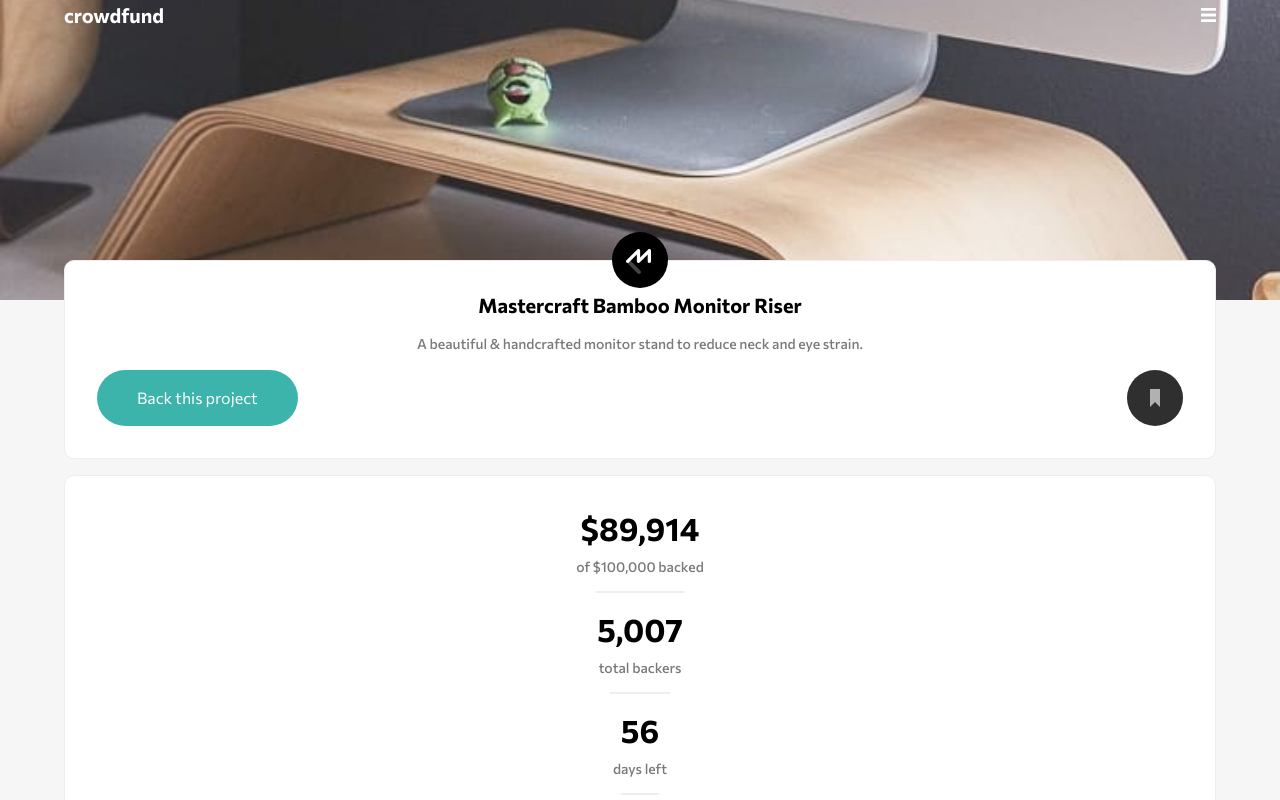
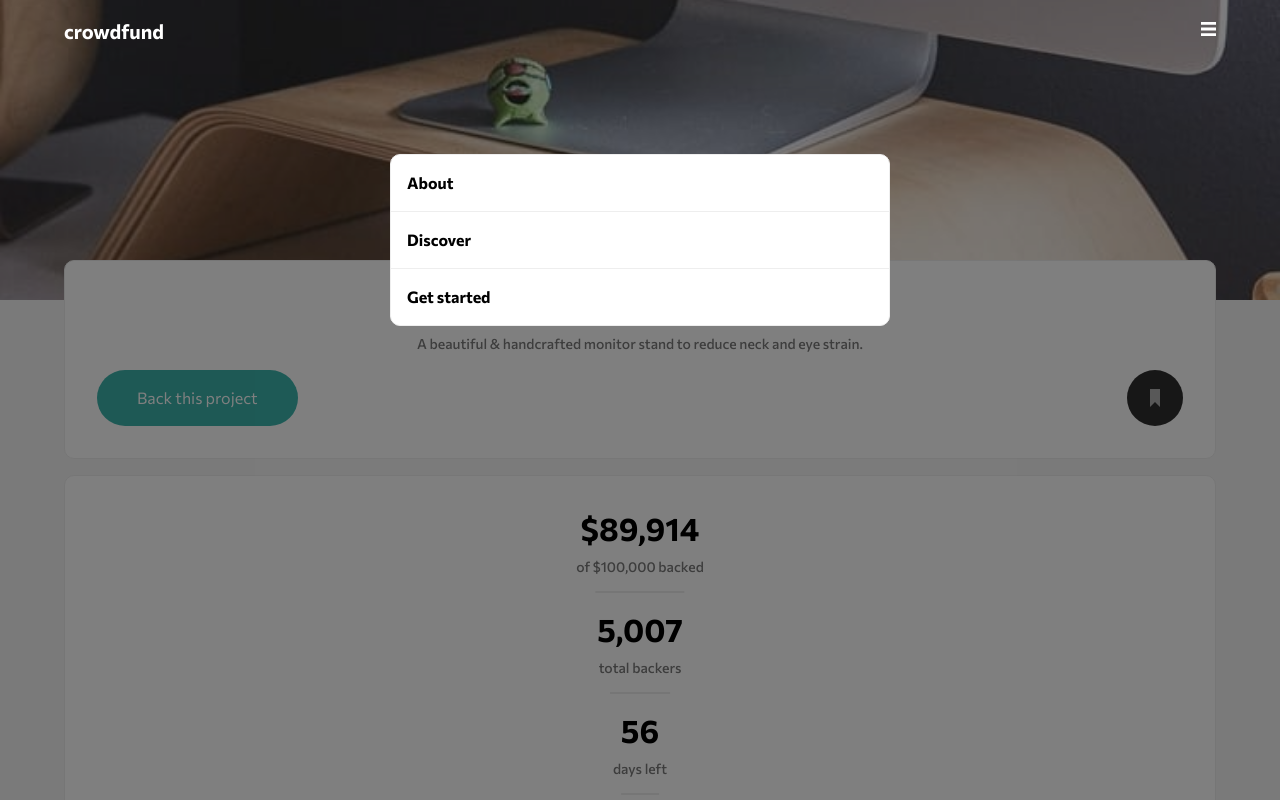
Before and after one commit to pullupjumper/crowdfunding, a website built with webpack: page src/pages/index.html in a window 1280 px wide. Shown: the top 800 px of the page. Built offline with nearby package versions, Linux system fonts and the light colour scheme.

Commit message:
Updated header, dropdown and modal.

```diff
--- a/src/pages/index.html
+++ b/src/pages/index.html
@@ -12,11 +12,24 @@
 <body>
 <header class="header">
   <!--<div class="hero"></div>-->
-  <div class="container d-flex justify-content-between align-items-center">
-    <a href="#" class="header__brand">crowdfund</a>
-    <a href="#" class="header__hamburger"></a>
+  <div class="header__sub">
+    <div class="container d-flex justify-content-between align-items-center">
+      <a href="#" class="header__brand">crowdfund</a>
+      <div class="dropdown">
+        <a href="#" class="dropdown__toggle"></a>
+      </div>
+    </div>
   </div>
 </header>
+<div class="modal__overlay modal__overlay--active">
+  <div class="modal__container">
+    <div class="dropdown__menu">
+      <a href="#" class="dropdown__item">About</a>
+      <a href="#" class="dropdown__item">Discover</a>
+      <a href="#" class="dropdown__item">Get started</a>
+    </div>
+  </div>
+</div>
 <section class="container" style="position: relative">
   <div class="content">
     <div class="card">
--- /dev/null
+++ b/src/scss/components/_dropdown.scss
@@ -0,0 +1,45 @@
+.dropdown {
+  position: relative;
+
+  &__toggle {
+    display: inline-block;
+    width: 15px;
+    height: 16px;
+    //font-size: var(--fs-300);
+    color: var(--clr-white);
+    background: url(".././images/icon-hamburger.svg") no-repeat center/100%;
+  }
+
+  //&__menu {
+  //  position: absolute;
+  //  right: 0;
+  //  top: 24px;
+  //  width: 300px;
+  //  background: var(--clr-white);
+  //  border-radius: 10px;
+  //  border: 1px solid var(--clr-border);
+  //
+  //  //&:after {
+  //  //  display: block;
+  //  //  content: '';
+  //  //  margin: 100%;
+  //  //  //width: 100%;
+  //  //  //height: 100%;
+  //  //  background: rgba(0, 0, 0, 50%);
+  //  //}
+  //
+  //  .dropdown__item {
+  //    display: block;
+  //    padding: 16px;
+  //    border-bottom: 1px solid var(--clr-border);
+  //    text-decoration: none;
+  //    font-size: var(--fs-600);
+  //    font-weight: var(--fw-800);
+  //    color: var(--clr-black);
+  //
+  //    &:last-child {
+  //      border-bottom: none;
+  //    }
+  //  }
+  //}
+}
--- a/src/scss/components/_header.scss
+++ b/src/scss/components/_header.scss
@@ -2,6 +2,14 @@
 .header {
   background: url(".././images/image-hero-mobile.jpg") no-repeat center center/ 100%;
   height: 300px;
+
+  &__sub {
+    position: fixed;
+    padding: 16px 0;
+    left: 0;
+    right: 0;
+    z-index: 300;
+  }
 
   &__brand {
     text-decoration: none;
@@ -9,15 +17,6 @@
     font-size: var(--fs-700);
     font-family: var(--ff-primary);
     font-weight: var(--fw-800);
-  }
-
-  &__hamburger {
-    display: inline-block;
-    width: 15px;
-    height: 16px;
-    //font-size: var(--fs-300);
-    color: var(--clr-white);
-    background: url(".././images/icon-hamburger.svg") no-repeat center/100%;
   }
 }
 
--- /dev/null
+++ b/src/scss/components/_modal.scss
@@ -0,0 +1,29 @@
+.modal__overlay {
+
+  display: none;
+  justify-content: center;
+  align-items: center;
+  position: fixed;
+  top: 0;
+  bottom: 0;
+  left: 0;
+  right: 0;
+  background-color: rgba(0, 0, 0, .5);
+  //opacity: 0;
+  transition: opacity .2s ease;
+  z-index: 200;
+
+  .modal__container {
+    position: absolute;
+    left: 50%;
+    top: 30%;
+    transform: translate(-50%, -50%);
+    width: 90%;
+    max-width: 500px;
+    z-index: 300;
+  }
+
+  &.modal__overlay--active {
+    display: flex;
+  }
+}
--- a/src/scss/index.scss
+++ b/src/scss/index.scss
@@ -5,6 +5,8 @@
 @import "./components/card";
 @import "./components/btn";
 @import "./components/progressbar";
+@import "./components/dropdown";
+@import "./components/modal";
 
 .content {
   position: absolute;
@@ -105,3 +107,27 @@
     }
   }
 }
+
+.dropdown__menu {
+  //position: absolute;
+  //right: 0;
+  //top: 24px;
+  //width: 300px;
+  background: var(--clr-white);
+  border-radius: 10px;
+  border: 1px solid var(--clr-border);
+
+  .dropdown__item {
+    display: block;
+    padding: 16px;
+    border-bottom: 1px solid var(--clr-border);
+    text-decoration: none;
+    font-size: var(--fs-600);
+    font-weight: var(--fw-800);
+    color: var(--clr-black);
+
+    &:last-child {
+      border-bottom: none;
+    }
+  }
+}
```
Also changed, not shown: src/scss/common.scss (line endings or trailing spaces).
